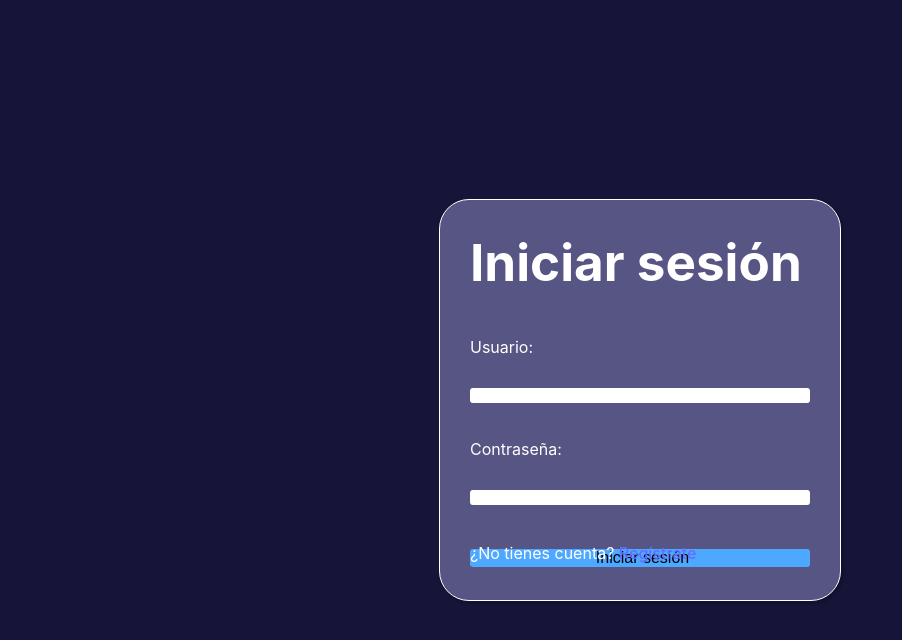
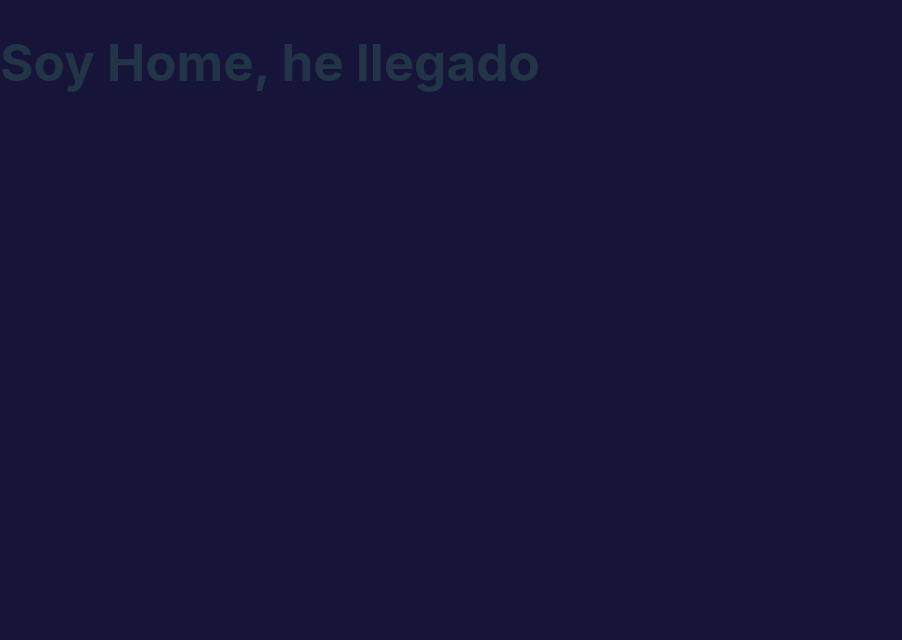
Before and after one commit to NicoleGL/demosaurio, a React (Vite) app: page / in a window 1280 px wide. Shown: the top 640 px of the page, without its empty margins (0-902 px from the left). Built offline with nearby package versions, Linux system fonts and the light colour scheme.

Commit message:
Añadir router

```diff
--- a/package.json
+++ b/package.json
@@ -10,8 +10,10 @@
     "preview": "vite preview"
   },
   "dependencies": {
+    "@types/react-router-dom": "^5.3.3",
     "react": "^18.2.0",
-    "react-dom": "^18.2.0"
+    "react-dom": "^18.2.0",
+    "react-router-dom": "^6.16.0"
   },
   "devDependencies": {
     "@types/react": "^18.2.23",
--- a/src/App.tsx
+++ b/src/App.tsx
@@ -2,15 +2,19 @@ import React from 'react';
 import Home from './screens/Home';
 import Login from './screens/Login';
 import './App.css';
+import {BrowserRouter as Router, Routes, Route, Link} from 'react-router-dom';
 
 function App() {
 
   return (
-    <>
+    <Router>
       <div className="main-div">
-        <Login />
+        <Routes>
+            <Route exact path='/' element={<Home />}></Route>
+            <Route exact path='/login' element={<Login />}></Route>
+        </Routes>
       </div>
-    </>
+    </ Router>
   )
 }
 
--- a/src/screens/Login/index.jsx
+++ b/src/screens/Login/index.tsx
@@ -3,16 +3,20 @@ import CSS from './index.module.css';
 
 function LoginPage() {
 
+    let username= "";
+    let password = "";
+
+    console.log(username);
 
     return(
         <div className={CSS["main-div"]}>
             <div className={CSS["square-box"]}>
                 <h1 className={`${CSS.header} ${CSS["side-margin"]}`}>Iniciar sesión</h1>
                 <form className={`${CSS["form-box"]} ${CSS["side-margin"]}`}>
-                    <label for="username">Usuario:</label><br />
-                    <input type="user" id="username" name="username" className={CSS["enter-text"]} /><br />
-                    <label for="password">Contraseña:</label><br />
-                    <input type="password" id="password" name="password" className={CSS["enter-text"]}/><br />
+                    <label htmlFor="username">Usuario:</label><br />
+                    <input type="user" id="username" name="username" value={username} className={CSS["enter-text"]} /><br />
+                    <label htmlFor="password">Contraseña:</label><br />
+                    <input type="password" id="password" name="password" value={password} className={CSS["enter-text"]}/><br />
                     <input type="submit" id="submit" name="password" value="Iniciar sesión" className={CSS["submit-button"]} />
                 </form>
                 <p className={CSS["side-margin"]}>¿No tienes cuenta? <a>Regístrate</a></p>
```
Also changed, not shown: src/screens/Home/index.tsx (renamed from src/screens/Home/index.jsx), 1 other file (tests, documents, lock files or other folders).
